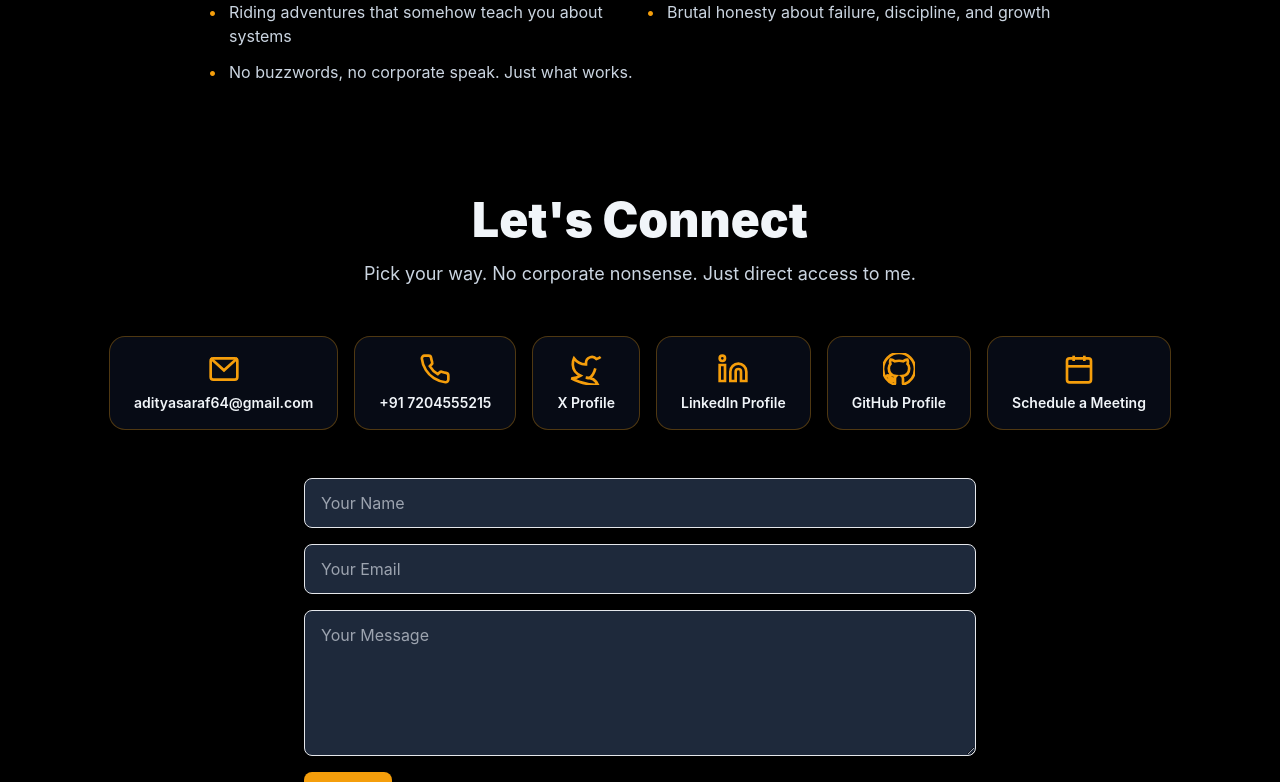
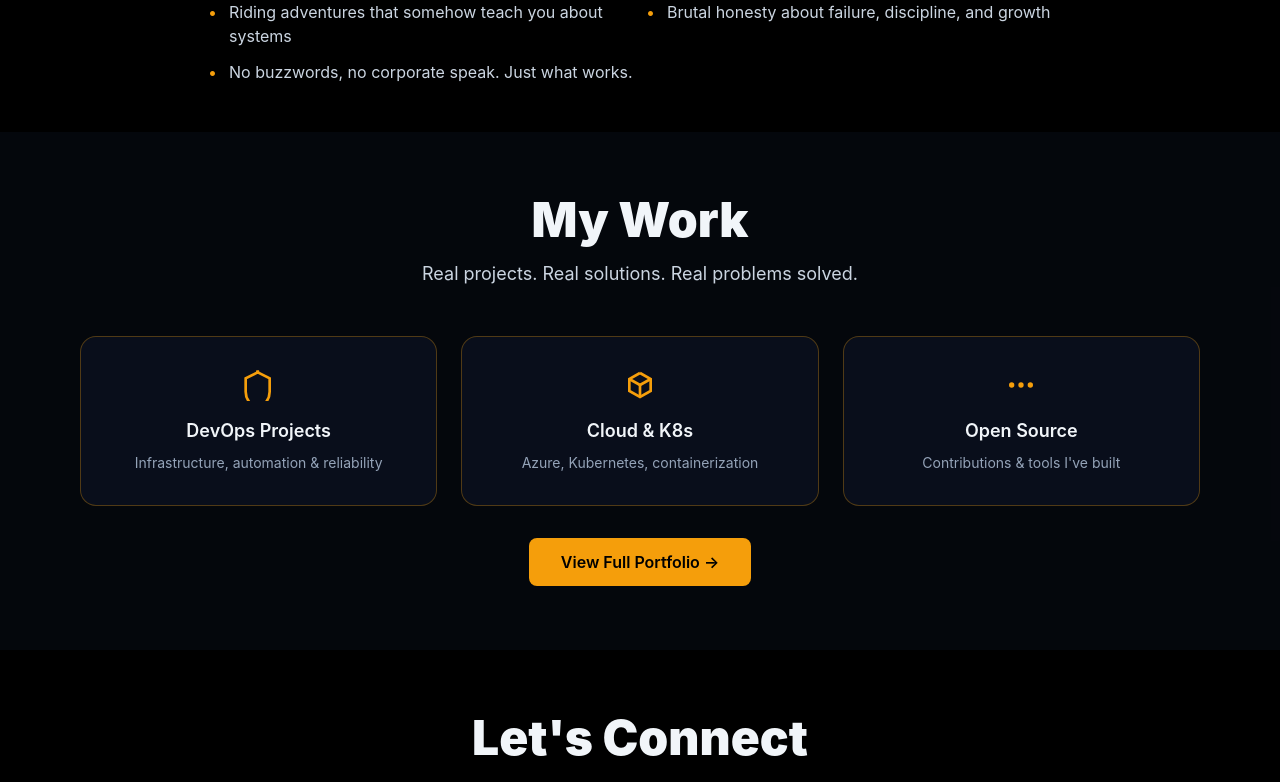
Before and after one commit to aditya493/aditya493.github.io, a React (Vite) app: page / in a window 1280 px wide. Shown: the part 2000-2782 px from the top of the page. Built offline with nearby package versions, Linux system fonts and the light colour scheme.

Commit message:
portfolio section added

```diff
--- a/src/components/Navbar.jsx
+++ b/src/components/Navbar.jsx
@@ -15,6 +15,7 @@ export default function Navbar(){
     {label:'About', href:'#about'},
     {label:'What I Do', href:'#pillars'},
     {label:'Philosophy', href:'#philosophy'},
+    {label:'Portfolio', href:'#portfolio'},
     {label:'Contact', href:'#contact'},
   ]
 
--- /dev/null
+++ b/src/components/Portfolio.jsx
@@ -0,0 +1,83 @@
+import React from 'react'
+
+export default function Portfolio(){
+  const portfolioItems = [
+    {
+      icon: (
+        <svg width="32" height="32" viewBox="0 0 24 24" fill="none" stroke="currentColor" strokeWidth="2">
+          <path d="M12 2L2 7v10c0 5.55 3.84 10.74 9 12 5.16-1.26 9-6.45 9-12V7l-10-5z" />
+        </svg>
+      ),
+      title: 'DevOps Projects',
+      description: 'Infrastructure, automation & reliability',
+      href: 'https://portfolio.mynameisadityassaraf.com/'
+    },
+    {
+      icon: (
+        <svg width="32" height="32" viewBox="0 0 24 24" fill="none" stroke="currentColor" strokeWidth="2">
+          <polyline points="12 3 20 7.5 20 16.5 12 21 4 16.5 4 7.5 12 3"></polyline>
+          <line x1="12" y1="12" x2="20" y2="7.5"></line>
+          <line x1="12" y1="12" x2="12" y2="21"></line>
+          <line x1="12" y1="12" x2="4" y2="7.5"></line>
+        </svg>
+      ),
+      title: 'Cloud & K8s',
+      description: 'Azure, Kubernetes, containerization',
+      href: 'https://portfolio.mynameisadityassaraf.com/'
+    },
+    {
+      icon: (
+        <svg width="32" height="32" viewBox="0 0 24 24" fill="none" stroke="currentColor" strokeWidth="2">
+          <circle cx="12" cy="12" r="1"></circle>
+          <circle cx="19" cy="12" r="1"></circle>
+          <circle cx="5" cy="12" r="1"></circle>
+        </svg>
+      ),
+      title: 'Open Source',
+      description: 'Contributions & tools I\'ve built',
+      href: 'https://github.com/aditya493'
+    }
+  ]
+
+  return (
+    <section id="portfolio" className="py-16 bg-slate-900/30">
+      <div className="max-w-6xl mx-auto px-4">
+        <div className="text-center mb-12">
+          <h2 className="text-4xl md:text-5xl font-black">My Work</h2>
+          <p className="mt-4 text-slate-300 text-lg">Real projects. Real solutions. Real problems solved.</p>
+        </div>
+
+        {/* Portfolio Cards Grid */}
+        <div className="grid grid-cols-1 md:grid-cols-3 gap-6 mb-8">
+          {portfolioItems.map((item) => (
+            <a
+              key={item.title}
+              href={item.href}
+              target="_blank"
+              rel="noreferrer"
+              className="flex flex-col items-center px-6 py-8 rounded-2xl border border-yellow-400/30 bg-slate-900/50 hover:bg-slate-800 hover:border-yellow-400 transition-all group"
+            >
+              <div className="text-yellow-400 mb-4 group-hover:scale-110 transition-transform">
+                {item.icon}
+              </div>
+              <h3 className="text-lg font-semibold text-slate-100 text-center">{item.title}</h3>
+              <p className="mt-2 text-sm text-slate-400 text-center">{item.description}</p>
+            </a>
+          ))}
+        </div>
+
+        {/* CTA Button */}
+        <div className="text-center">
+          <a
+            href="https://portfolio.mynameisadityassaraf.com/"
+            target="_blank"
+            rel="noreferrer"
+            className="inline-block px-8 py-3 rounded-lg bg-yellow-400 text-black font-semibold hover:bg-yellow-300 transition"
+          >
+            View Full Portfolio →
+          </a>
+        </div>
+      </div>
+    </section>
+  )
+}
--- a/src/pages/Home.jsx
+++ b/src/pages/Home.jsx
@@ -4,6 +4,7 @@ import About from '../components/About'
 import Pillars from '../components/Pillars'
 import Philosophy from '../components/Philosophy'
 import WhyFollow from '../components/WhyFollow'
+import Portfolio from '../components/Portfolio'
 import Contact from '../components/Contact'
 import Footer from '../components/Footer'
 
@@ -15,6 +16,7 @@ export default function Home(){
       <Pillars />
       <Philosophy />
       <WhyFollow />
+      <Portfolio />
       <Contact />
       <Footer />
     </main>
```
